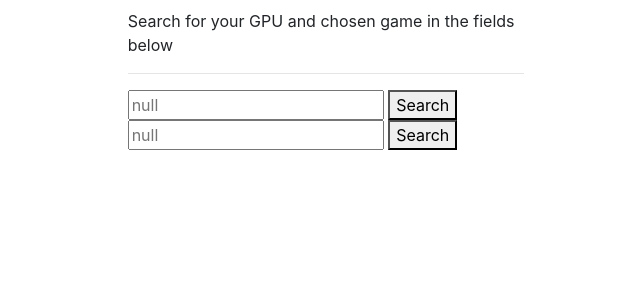
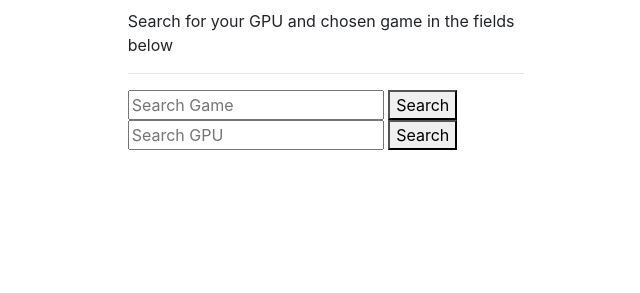
Before and after one commit to Code-Institute-Submissions/Gerard-Mc-milestone_3.1_JulResub, a Flask app: page / in a window 1280 px wide. Shown: the part 271-564 px from the top of the page, without its empty margins (314-954 px from the left). Run offline with Flask 2, Linux system fonts and the light colour scheme; some libraries are stand-ins or nearby versions.

Commit message:
Fix input placeholders values from displaying as null @ index.html

```diff
--- a/templates/index.html
+++ b/templates/index.html
@@ -7,13 +7,13 @@
     <hr>
     <!-- Form that takes user game input and sends to backend to search database -->
     <form action="{{ url_for('search_game_homepage') }}" method="post">
-        <input placeholder="Search Game" type="text" name="query-game" id="query-game" minlength="3" class="validate" required>
+        <input type="text" name="query-game" id="query-game" minlength="3" class="validate" required>
         <button class="search-button" type="submit"> Search</button>
     </form>
 
     <!-- Form that takes user gpu input and sends to backend to search database -->
     <form action="{{ url_for('search_gpu_homepage') }}" method="post">
-        <input placeholder="Search GPU" type="text" name="query-gpu" id="query-gpu" minlength="3" class="validate"
+        <input type="text" name="query-gpu" id="query-gpu" minlength="3" class="validate"
             required>
         <button class="search-button" type="submit"> Search</button>
     </form>
@@ -72,6 +72,15 @@
     document.getElementById('submit-game-name').innerHTML = sessionStorage.getItem('name');
     document.getElementById('submit-gpu-model').innerHTML = sessionStorage.getItem('gpu');
     document.getElementById('submit-gpu-rating').innerHTML = sessionStorage.getItem('rating');
+
+    // Below IF statements prevent input user GPU/Game input field placeholders loading as NULL when session data is empty.
+    if ((sessionStorage.getItem('name') == null)) {
+        document.getElementById("query-game").placeholder = "Search Game";
+    }
+    if ((sessionStorage.getItem('gpu') == null)) {
+        document.getElementById("query-gpu").placeholder = "Search GPU";
+    }
+
     function display_game_choice(id, data_id) {
         // Set game name in session storage
         var game = id;
```
